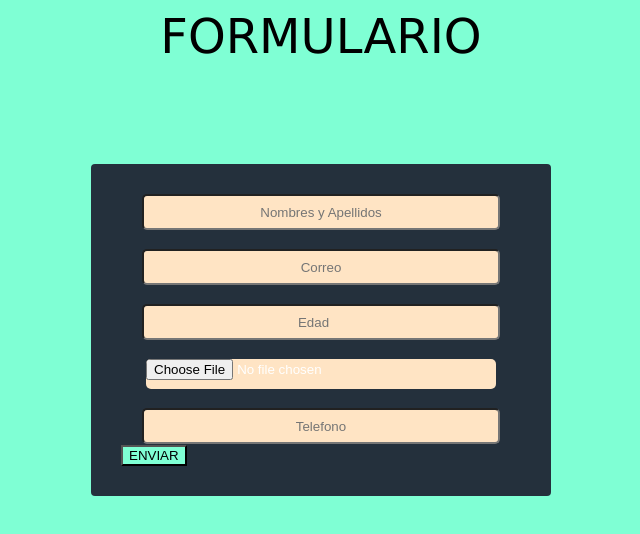
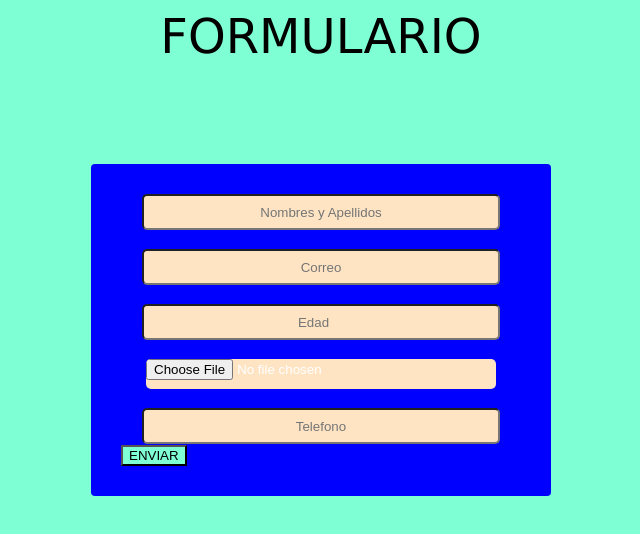
Before and after one commit to ErickPC12345/formulario, a plain HTML site: page index.html in a window 1280 px wide. Shown: the whole page, without its empty margins (319-959 px from the left). Drawn offline with Linux system fonts and the light colour scheme.

Commit message:
Update estilo1.css

```diff
--- a/estilos/estilo1.css
+++ b/estilos/estilo1.css
@@ -3,7 +3,7 @@
 }
 form{
     width: 400px;
-    background: #24303c;
+    background: blue;
     padding: 30px;
     margin: auto;
     margin-top: 100px;
```
